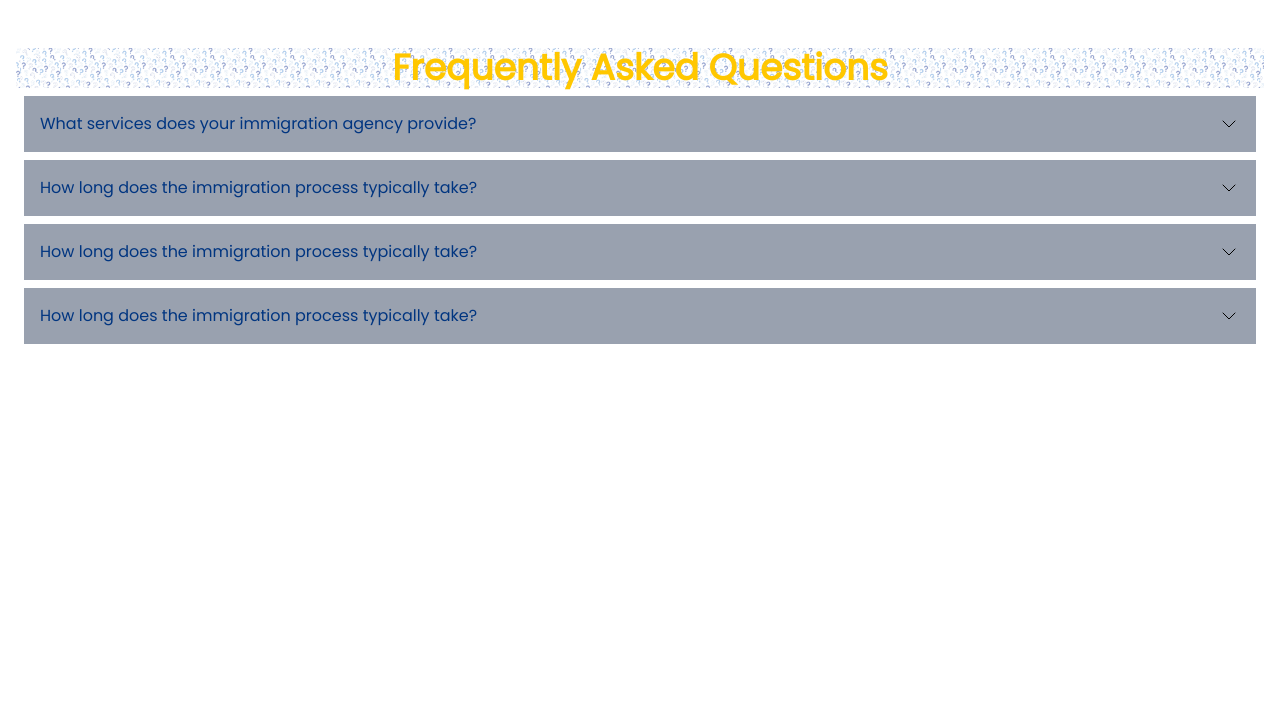
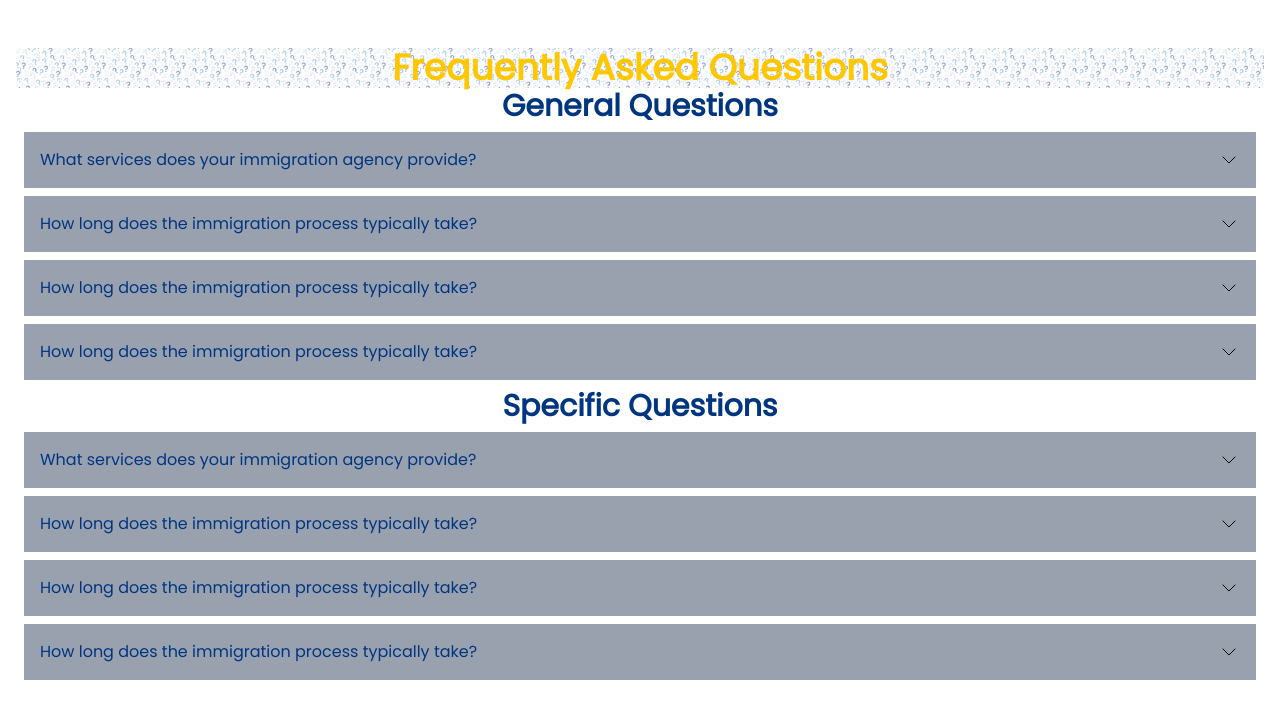
Before and after one commit to BestBow/Yooyyaa-Immigration-Consulting-Website, a React (Vite) app in the folder client/: page / in a window 1280 px wide. Shown: the top 718 px of the page. Built offline with nearby package versions, Linux system fonts and the light colour scheme.

Commit message:
Added Specific Questions section

```diff
--- a/client/src/components/FAQAccordion.jsx
+++ b/client/src/components/FAQAccordion.jsx
@@ -1,6 +1,4 @@
 import React, { useState } from "react";
-import "../styles/FAQ.module.css";
-
 /*
  Handles the logic for displaying each item in Q&A List, and uses re-rendering to conditonally
  display the answer section. Using the useState hook updatePanel conditionally displays the answer
@@ -54,7 +52,8 @@ export default function FAQAccordion({ faq }) {
 	}
 
 	return (
-		<div className="allItems">
+		<div className="">
+			<h3 className="text-center">General Questions</h3>
       {faq.map((qna) => (
         <AccordionItem
           question={qna.question}
@@ -62,6 +61,23 @@ export default function FAQAccordion({ faq }) {
           key={crypto.randomUUID()} // create & pass a unique key for each item
         />
       ))}
+
+
+			<h3 className="text-center">Specific Questions</h3>
+      {faq.map((qna) => (
+        <AccordionItem
+          question={qna.question}
+          answer={qna.answer}
+          key={crypto.randomUUID()} // create & pass a unique key for each item
+        />
+      ))}
+
+
+
     </div>
-  );
+
+
+
+
+);
 }
--- a/client/src/pages/FAQ.jsx
+++ b/client/src/pages/FAQ.jsx
@@ -37,6 +37,7 @@ return (
       className="
         flex
         justify-center
+        text-center
         bg-[url('../assets/question_marks_background.jpg')]
         bg-contain
         bg-center
@@ -46,6 +47,7 @@ return (
       Frequently Asked Questions
     </h1>
     <FAQAccordion faq={faqInfo} />
+
   </div>
 );
 
```
